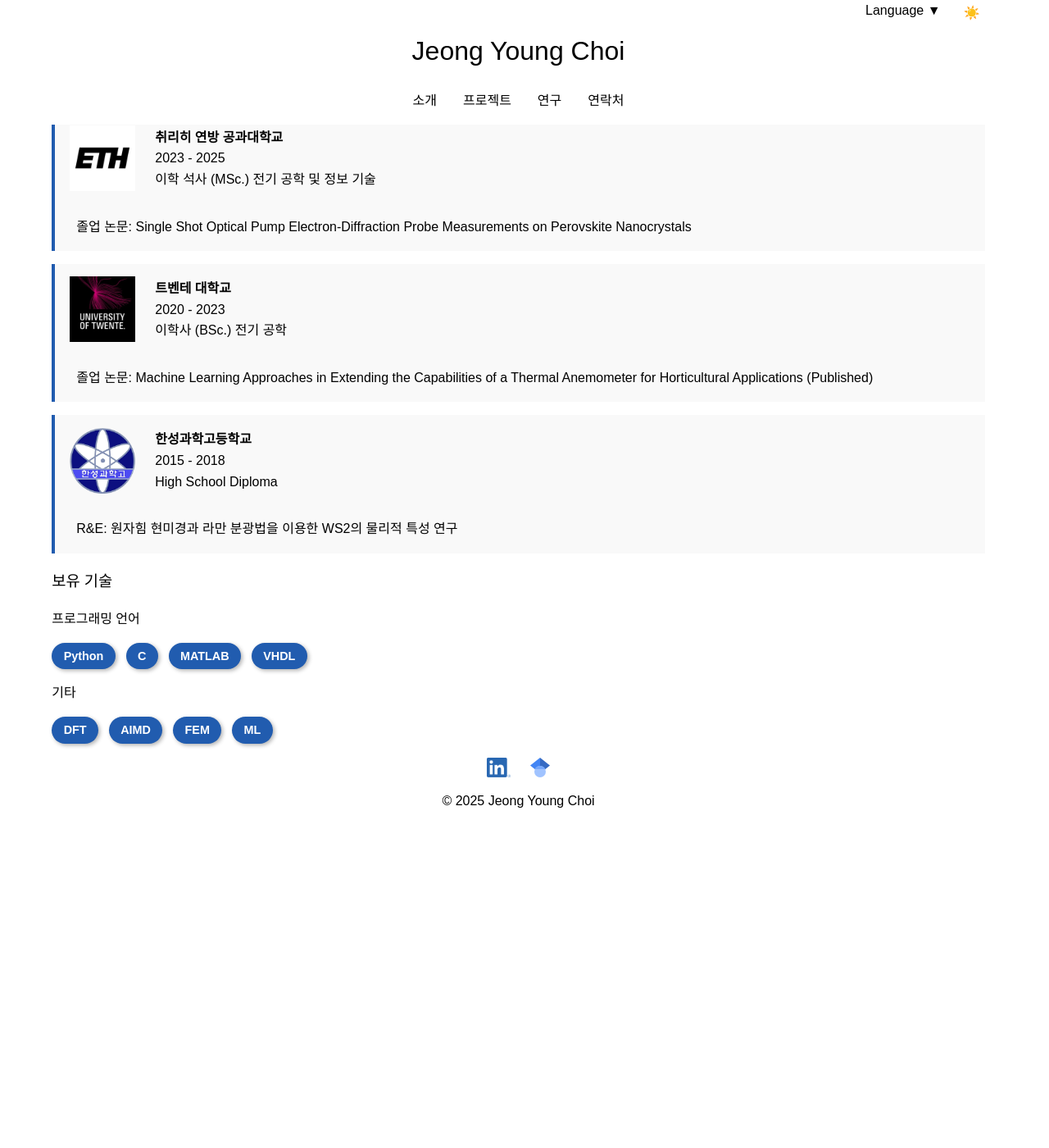
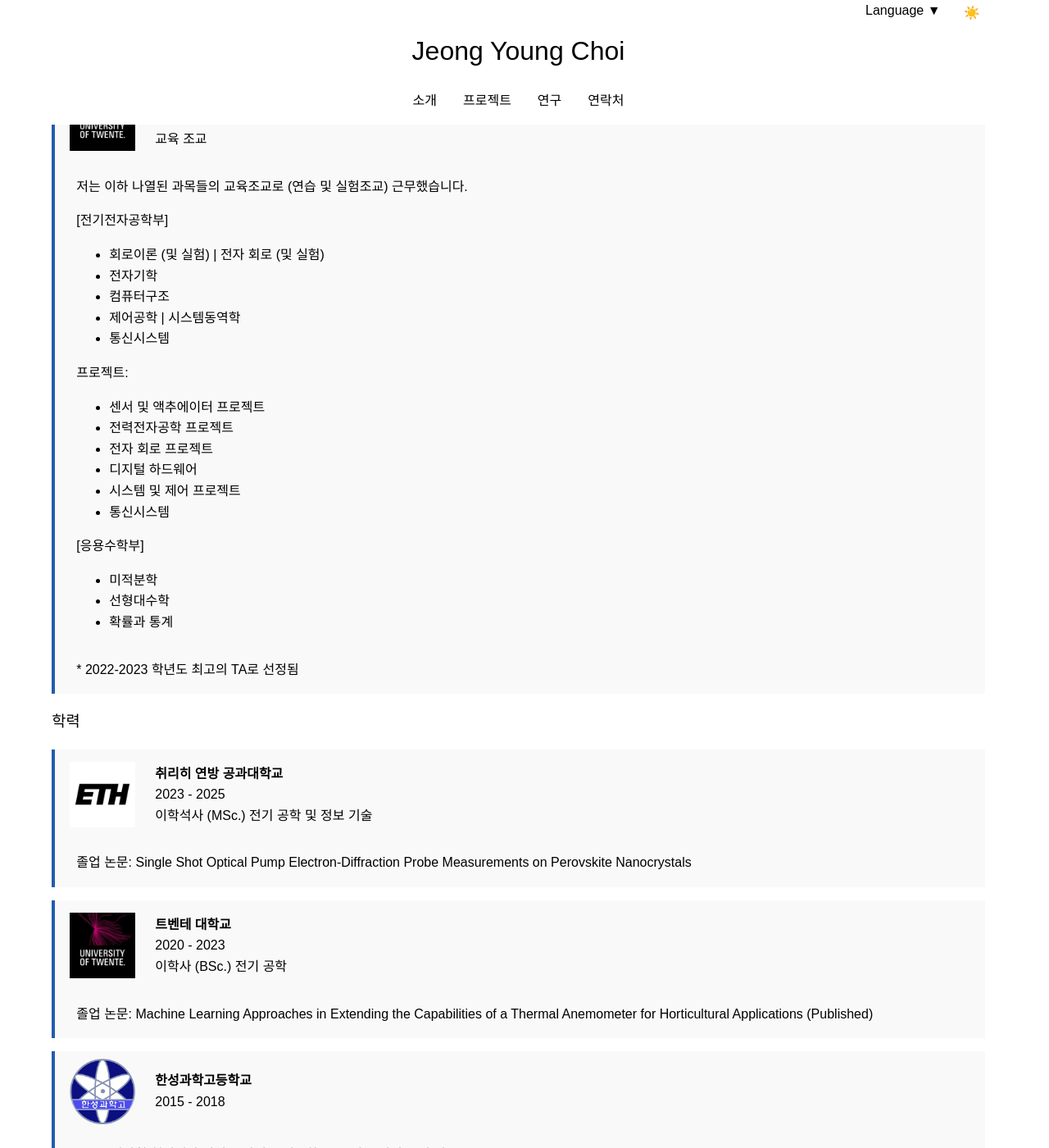
Before and after one commit to jeongyoungchoi/jeongyoungchoi.github.io, a Jekyll site: the page built from kr/about.html, in a window 1280 px wide and 1400 px high, scrolled down 557 px. Shown: the whole window at 82% size. Built offline with Jekyll 4.4.1, drawn with Linux system fonts in a browser that asks for light colours; before the commit the page ends 1580 px from its top, so only the background shows below that.

Commit message:
Update about

```diff
--- a/_data/education.json
+++ b/_data/education.json
@@ -1,26 +1,49 @@
 [
   {
-    "id": "ethz",
+    "school_id": "ethz",
     "start_year": 2023,
     "start_month": 9,
     "end_year": 2025,
     "end_month": 8,
-    "image": "ethz_logo.jpg"
+    "degree":{
+      "en": "MSc.",
+      "kr": "이학석사 (MSc.)"
+    },
+    "field":{
+      "en": "Electrical Engineering and Information Technology",
+      "kr": "전기 공학 및 정보 기술"
+    },
+    "thesis": "Single Shot Optical Pump Electron-Diffraction Probe Measurements on Perovskite Nanocrystals"
   },
   {
-    "id": "utwente",
+    "school_id": "utwente",
     "start_year": 2020,
     "start_month": 9,
     "end_year": 2023,
     "end_month": 8,
-    "image": "utwente_logo.jpg"
+    "degree":{
+      "en": "BSc.",
+      "kr": "이학사 (BSc.)"
+    },
+    "field":{
+      "en": "Electrical Engineering",
+      "kr": "전기 공학"
+    },
+    "thesis": "Machine Learning Approaches in Extending the Capabilities of a Thermal Anemometer for Horticultural Applications (Published)"
   },
   {
-    "id": "hshs",
+    "school_id": "hshs",
     "start_year": 2015,
     "start_month": 3,
     "end_year": 2018,
     "end_month": 2,
-    "image": "hshs_logo.webp"
+    "degree":{
+      "en": "High School Diploma",
+      "kr": null
+    },
+    "details": {
+      "en": "R&E (Research and Education): A study on the physical properties of WS2 using Atomic Force Microscopy (AFM) and Raman spectroscopy",
+      "kr": "R&E: 원자힘 현미경과 라만 분광법을 이용한 WS2의 물리적 특성 연구"
+    }
   }
 ]
--- a/_data/education_kr.yml
+++ /dev/null
@@ -1,14 +0,0 @@
-"ethz":
-  name: "취리히 연방 공과대학교"
-  degree: "이학 석사 (MSc.)"
-  field: "전기 공학 및 정보 기술"
-  thesis: "Single Shot Optical Pump Electron-Diffraction Probe Measurements on Perovskite Nanocrystals"
-"utwente":
-  name: "트벤테 대학교"
-  degree: "이학사 (BSc.)"
-  field: "전기 공학"
-  thesis: <a href="research.html#research-item-1">Machine Learning Approaches in Extending the Capabilities of a Thermal Anemometer for Horticultural Applications (Published)</a>
-"hshs":
-  name: "한성과학고등학교"
-  degree: "High School Diploma"
-  details: "R&E: 원자힘 현미경과 라만 분광법을 이용한 WS2의 물리적 특성 연구"
--- /dev/null
+++ b/_data/experience.json
@@ -0,0 +1,17 @@
+[
+  {
+"company_id": "utwente",
+    "start_year": 2021,
+    "start_month": 9,
+    "end_year": 2023,
+    "end_month": 8,
+    "position":{
+      "en": "Student Assistant",
+      "kr": "교육 조교"
+    },
+    "details":{
+        "en":"<p>I have assisted students in tutorial, lab and project sessions in the courses listed below.</p>[Electrical Engineering]<ul><li>Circuit Analysis 1,2 | Low Frequency Electronics | High Frequency Electronics</li><li>Electrostatics | Magnetostatics | Electrodynamics</li><li>Computer Architecture and Organisation</li><li>Control Engineering | Engineering System Dynamics</li><li>Communication Systems</li></ul>Project(s):<ul><li>Sensors & Actuators Project</li><li>Power Electronics Project</li><li>Electronics Project</li><li>Digital Hardware</li><li>Project Systems & Control</li><li>Communication Systems</li></ul>[Applied Mathematics]<ul><li>Calculus 1,2 | Vector Calculus</li><li>Linear Algebra</li><li>Probability Theory</li></ul><p>* Voted as the best TA of 2022-2023 academic year</p>",
+        "kr":"<p>저는 이하 나열된 과목들의 교육조교로 (연습 및 실험조교) 근무했습니다.</p>[전기전자공학부]<ul><li>회로이론 (및 실험) | 전자 회로 (및 실험)</li><li>전자기학</li><li>컴퓨터구조</li><li>제어공학 | 시스템동역학</li><li>통신시스템</li></ul>프로젝트:<ul><li>센서 및 액추에이터 프로젝트</li><li>전력전자공학 프로젝트</li><li>전자 회로 프로젝트</li><li>디지털 하드웨어</li><li>시스템 및 제어 프로젝트</li><li>통신시스템</li></ul>[응용수학부]<ul><li>미적분학</li><li>선형대수학</li><li>확률과 통계</li></ul><p>* 2022-2023 학년도 최고의 TA로 선정됨</p>"
+    }
+  }
+]
--- /dev/null
+++ b/_data/schools.json
@@ -0,0 +1,23 @@
+{
+  "ethz": {
+    "name": {
+      "en": "ETH Zürich",
+      "kr": "취리히 연방 공과대학교"
+    },
+    "image": "ethz_logo.jpg"
+  },
+  "utwente": {
+    "name": {
+      "en": "University of Twente",
+      "kr": "트벤테 대학교"
+    },
+    "image": "utwente_logo.jpg"
+  },
+  "hshs": {
+    "name": {
+      "en": "Hansung Science High School",
+      "kr": "한성과학고등학교"
+    },
+    "image": "hshs_logo.webp"
+  }
+}
--- a/_includes/education.html
+++ b/_includes/education.html
@@ -1,32 +1,28 @@
 <div class="education-container">
-    {% for school in site.data.education %}
-        {% if page.lang == "en" %}
-            {%- assign info = site.data.education_en[school.id] -%}
-        {% elsif page.lang == "kr" %}
-            {%- assign info = site.data.education_kr[school.id] -%}
-        {% endif %}
+    {% for entry in site.data.education %}
+        {%- assign school = site.data.schools[entry.school_id] -%}
         <div class="education-card">
             <div class="education-card-main">
                 <div class="education-card-main-logo">
-                    <img src="/assets/images/icons/{{school.image}}" alt="{{info.name}}"/>
+                    <img src="/assets/images/icons/{{school.image}}"/>
                 </div>
-                <p><b>{{info.name}}</b><br>
-                    {{school.start_year}} - {{school.end_year}}<br>
-                    {{info.degree}}
-                    {{info.field}}</p>
+                <p><b>{{school.name[page.lang]}}</b><br>
+                    {{entry.start_year}} - {{entry.end_year}}<br>
+                    {{entry.degree[page.lang]}}
+                    {{entry.field[page.lang]}}</p>
             </div>
             <div class="education-card-details">
-                {% if info.details %}
-                    <p>{{info.details}}</p>
+                {% if entry.details %}
+                    <p>{{entry.details[page.lang]}}</p>
                 {% endif %}
-                {% if info.thesis %}
+                {% if entry.thesis %}
                     <p>
                         {% if page.lang == "en" %}
                             Thesis:
                         {% elsif page.lang == "kr" %}
                             졸업 논문:
                         {% endif %}
-                        {{info.thesis}}
+                        {{entry.thesis}}
                     </p>
                 {% endif %}
             </div>
--- /dev/null
+++ b/_includes/experience.html
@@ -0,0 +1,20 @@
+<div class="experience-container">
+    {% for entry in site.data.experience %}
+        {%- assign company = site.data.schools[entry.company_id] -%}
+        <div class="experience-card">
+            <div class="experience-card-main">
+                <div class="experience-card-main-logo">
+                    <img src="/assets/images/icons/{{company.image}}"/>
+                </div>
+                <p><b>{{company.name[page.lang]}}</b><br>
+                    {{entry.start_year}} - {{entry.end_year}}<br>
+                    {{entry.position[page.lang]}}</p>
+            </div>
+            <div class="experience-card-details">
+                {% if entry.details %}
+                    {{entry.details[page.lang]}}
+                {% endif %}
+            </div>
+        </div>
+    {% endfor %}
+</div>
--- a/kr/about.html
+++ b/kr/about.html
@@ -20,12 +20,9 @@ lang: kr
     <li><a href="#education">학력</a></li>
     <li><a href="#skills">보유 기술</a></li>
 </ul>
-<h3 id="experience">
-    경력
-</h3>
-<h3 id="education">
-    학력
-</h3>
+<h3 id="experience">경력</h3>
+{% include experience.html %}
+<h3 id="education">학력</h3>
 {% include education.html %}
 <h3 id="skills">보유 기술</h3>
 <p>프로그래밍 언어</p>
```
Also changed, not shown: _data/education_en.yml (deleted, +0 -14 lines), en/about.html (+3 -6 lines).
